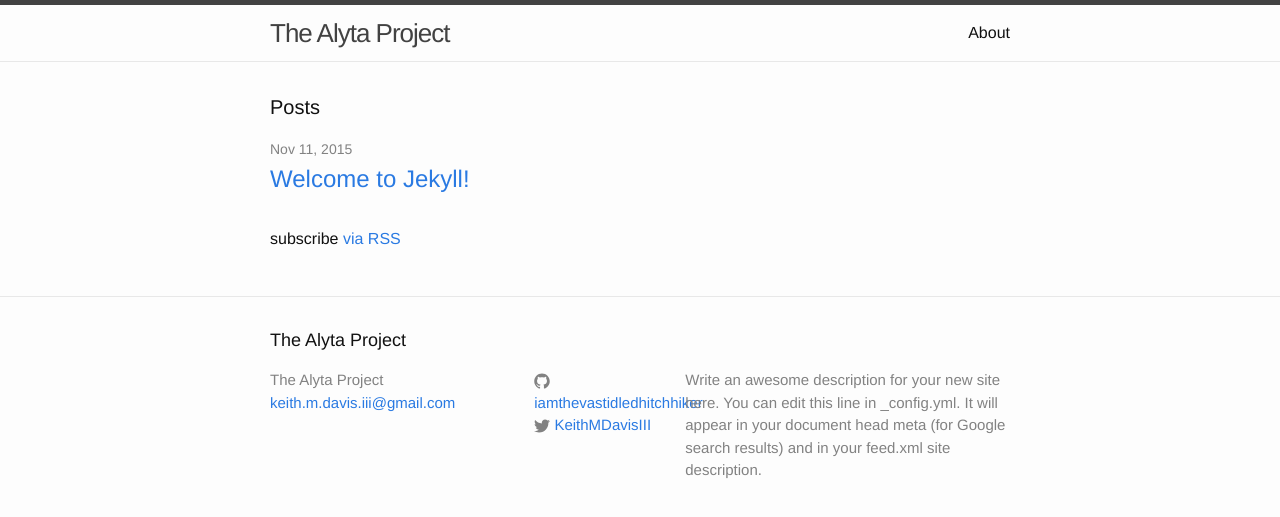
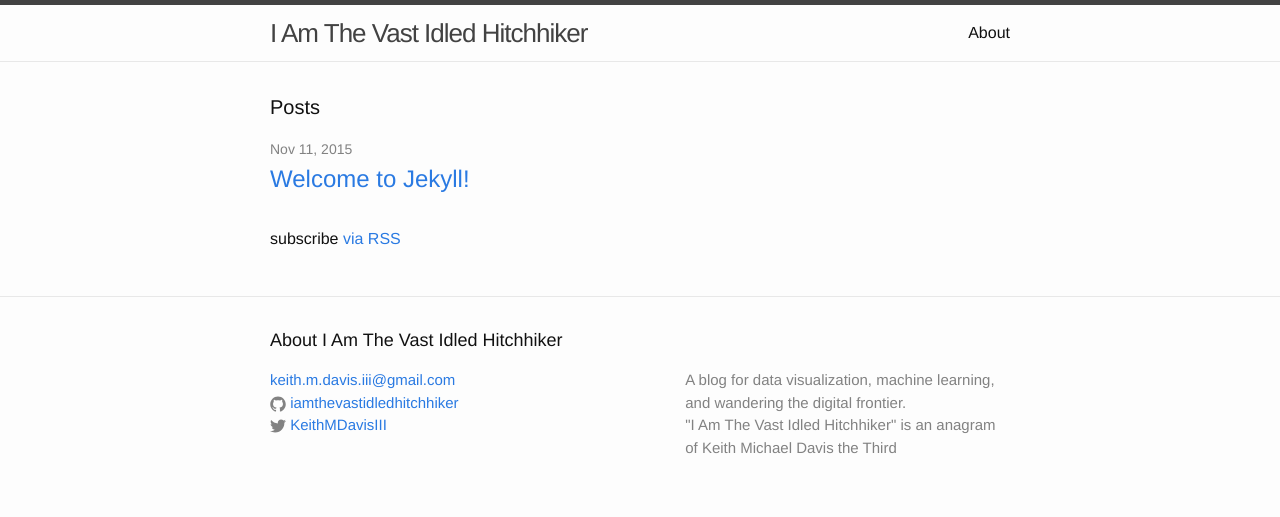
Before and after one commit to iamthevastidledhitchhiker/iamthevastidledhitchhiker.github.io, a Jekyll site: the page built from index.html, in a window 1280 px wide. Shown: the top 517 px of the page. Built offline with Jekyll 4.4.1, drawn with Linux system fonts in a browser that asks for light colours.

Commit message:
More updates to formatting and config

```diff
--- a/_config.yml
+++ b/_config.yml
@@ -6,12 +6,11 @@
 # 'jekyll serve'. If you change this file, please restart the server process.
 
 # Site settings
-title: The Alyta Project
+title: I Am The Vast Idled Hitchhiker
 email: keith.m.davis.iii@gmail.com
 description: > # this means to ignore newlines until "baseurl:"
-  Write an awesome description for your new site here. You can edit this
-  line in _config.yml. It will appear in your document head meta (for
-  Google search results) and in your feed.xml site description.
+  A blog for data visualization, machine learning, and wandering the digital frontier.
+  <br>"I Am The Vast Idled Hitchhiker" is an anagram of Keith Michael Davis the Third
 baseurl: "" # the subpath of your site, e.g. /blog
 url: "http://yourdomain.com" # the base hostname & protocol for your site
 twitter_username: KeithMDavisIII
@@ -19,5 +18,3 @@ github_username:  iamthevastidledhitchhiker
 
 # Build settings
 markdown: kramdown
-kramdown:
-input: GFM
--- a/_includes/footer.html
+++ b/_includes/footer.html
@@ -2,17 +2,12 @@
 
   <div class="wrapper">
 
-    <h2 class="footer-heading">{{ site.title }}</h2>
+    <h2 class="footer-heading">About {{ site.title }}</h2>
 
     <div class="footer-col-wrapper">
       <div class="footer-col footer-col-1">
         <ul class="contact-list">
-          <li>{{ site.title }}</li>
           <li><a href="mailto:{{ site.email }}">{{ site.email }}</a></li>
-        </ul>
-      </div>
-
-      <div class="footer-col footer-col-2">
           <ul class="social-media-list">
               {% if site.github_username %}
               <li>
@@ -26,6 +21,10 @@
               </li>
               {% endif %}
           </ul>
+        </ul>
+      </div>
+
+      <div class="footer-col footer-col-2">
       </div>
 
       <div class="footer-col footer-col-3">
```
Lines whose indentation alone changed are shown as unchanged.
